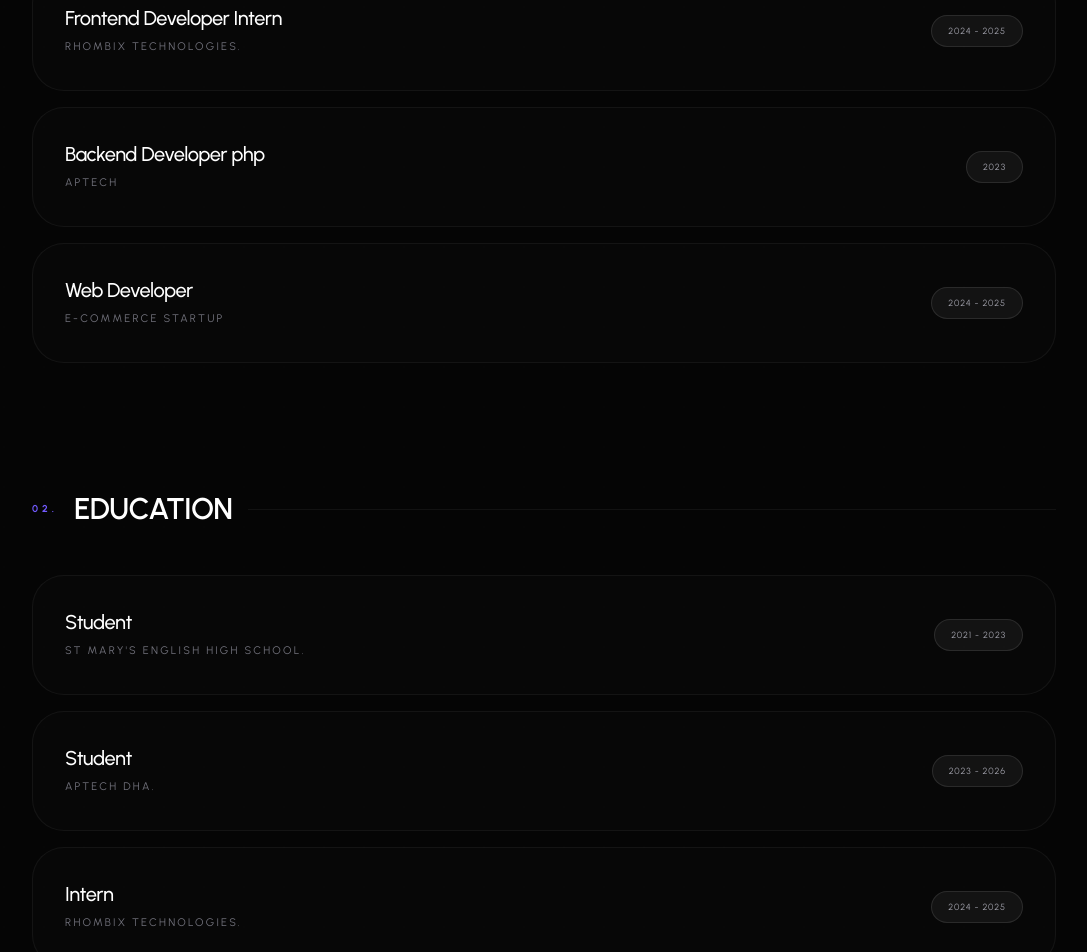
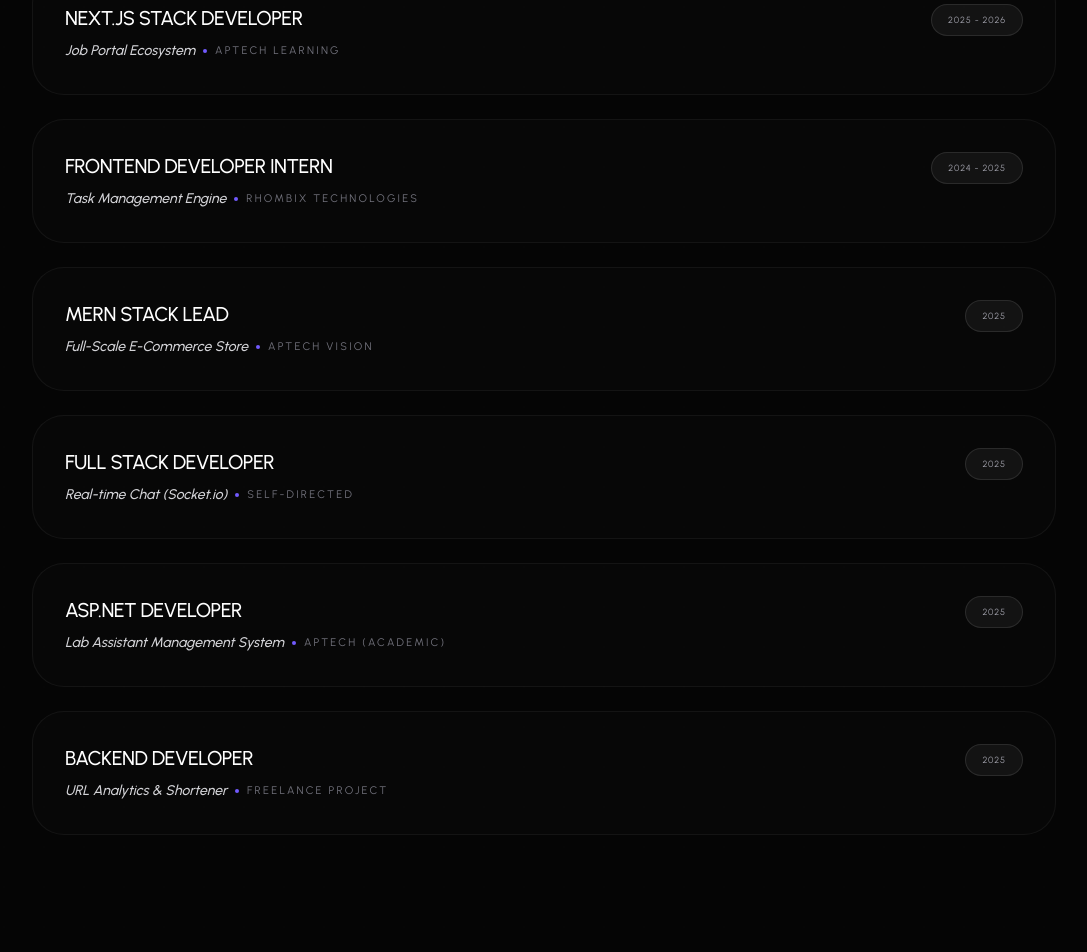
Before and after one commit to elishabhatti/elisha-portfolio, a Next.js app: page / in a window 1280 px wide. Shown: the part 4089-5041 px from the top of the page, without its empty margins (96-1183 px from the left). Built offline with nearby package versions, Linux system fonts and the light colour scheme.

Commit message:
changed the resume section

```diff
--- a/components/pages/Resume.jsx
+++ b/components/pages/Resume.jsx
@@ -1,12 +1,13 @@
 "use client";
 
 import { motion } from "framer-motion";
-import {
-  FaHtml5, FaCss3, FaJs, FaReact, FaNodeJs
-} from "react-icons/fa";
+import { FaHtml5, FaCss3, FaJs, FaReact, FaNodeJs } from "react-icons/fa";
 import { FiFigma } from "react-icons/fi";
 import {
-  SiTailwindcss, SiNextdotjs, SiMongodb, SiTypescript
+  SiTailwindcss,
+  SiNextdotjs,
+  SiMongodb,
+  SiTypescript,
 } from "react-icons/si";
 import {
   Tooltip,
@@ -20,14 +21,24 @@ import education from "../../json/education.json";
 import skills from "../../json/skills.json";
 
 const icons = {
-  FaHtml5, FaCss3, FaJs, FaReact, FaNodeJs,
-  SiNextdotjs, SiTailwindcss, SiMongodb, SiTypescript, FiFigma,
+  FaHtml5,
+  FaCss3,
+  FaJs,
+  FaReact,
+  FaNodeJs,
+  SiNextdotjs,
+  SiTailwindcss,
+  SiMongodb,
+  SiTypescript,
+  FiFigma,
 };
 
 const Resume = () => {
   return (
-    <section id="resume" className="relative w-full py-24 px-6 md:px-24 bg-[#050505] overflow-hidden">
-
+    <section
+      id="resume"
+      className="relative w-full py-24 px-6 md:px-24 bg-[#050505] overflow-hidden"
+    >
       {/* 1. MAIN HEADING (Matches Contact/Project Headers) */}
       <motion.div
         initial={{ opacity: 0, y: -20 }}
@@ -44,16 +55,20 @@ const Resume = () => {
       <div className="absolute inset-0 bg-[radial-gradient(#ffffff01_1px,transparent_1px)] [background-size:40px_40px] pointer-events-none" />
 
       <div className="max-w-5xl mx-auto relative z-10">
-
         {/* --- EXPERIENCE SECTION --- */}
         <div className="mb-32">
           <div className="flex items-center gap-4 mb-12">
-            <p className="text-[#725afe] font-mono text-[10px] tracking-[0.4em] uppercase font-bold">01.</p>
-            <h3 className="text-white text-2xl md:text-3xl font-semibold tracking-tight uppercase">Experience</h3>
+            <p className="text-[#725afe] font-mono text-[10px] tracking-[0.4em] uppercase font-bold">
+              01.
+            </p>
+            <h3 className="text-white text-2xl md:text-3xl font-semibold tracking-tight uppercase">
+              Experience
+            </h3>
             <div className="h-[1px] flex-1 bg-white/5" />
           </div>
-
-          <div className="space-y-4">
+          <div className="space-y-6">
+            {" "}
+            {/* Increased gap slightly */}
             {experience.items.map((item, index) => (
               <motion.div
                 key={index}
@@ -62,16 +77,28 @@ const Resume = () => {
                 transition={{ delay: index * 0.1 }}
                 className="group p-8 border border-white/5 bg-white/[0.01] rounded-[2rem] hover:border-[#725afe]/30 transition-all duration-500"
               >
-                <div className="flex flex-col md:flex-row justify-between md:items-center gap-4">
-                  <div>
-                    <h3 className="text-xl font-medium text-white group-hover:text-[#725afe] transition-colors tracking-tight">
+                <div className="flex flex-col md:flex-row justify-between md:items-start gap-4">
+                  <div className="space-y-2">
+                    {/* Role / Position */}
+                    <h3 className="text-xl font-medium text-white group-hover:text-[#725afe] transition-colors tracking-tight uppercase">
                       {item.position}
                     </h3>
-                    <p className="text-zinc-500 font-mono text-[11px] uppercase tracking-[0.2em] mt-1">
-                      {item.company}
-                    </p>
+
+                    {/* Project Name & Company */}
+                    <div className="flex flex-wrap items-center gap-2">
+                      <span className="text-zinc-300 text-sm font-medium italic">
+                        {item.project_name}
+                      </span>
+                      <span className="w-1 h-1 rounded-full bg-[#725afe]" />{" "}
+                      {/* Minimal Divider */}
+                      <p className="text-zinc-500 font-mono text-[11px] uppercase tracking-[0.2em]">
+                        {item.company}
+                      </p>
+                    </div>
                   </div>
-                  <div className="px-4 py-1.5 rounded-full bg-white/5 border border-white/10 text-[9px] font-mono text-zinc-400 tracking-widest uppercase">
+
+                  {/* Date Badge */}
+                  <div className="px-4 py-1.5 rounded-full bg-white/5 border border-white/10 text-[9px] font-mono text-zinc-400 tracking-widest uppercase self-start">
                     {item.duration}
                   </div>
                 </div>
@@ -83,8 +110,12 @@ const Resume = () => {
         {/* --- EDUCATION SECTION --- */}
         <div className="mb-32">
           <div className="flex items-center gap-4 mb-12">
-            <p className="text-[#725afe] font-mono text-[10px] tracking-[0.4em] uppercase font-bold">02.</p>
-            <h3 className="text-white text-2xl md:text-3xl font-semibold tracking-tight uppercase">Education</h3>
+            <p className="text-[#725afe] font-mono text-[10px] tracking-[0.4em] uppercase font-bold">
+              02.
+            </p>
+            <h3 className="text-white text-2xl md:text-3xl font-semibold tracking-tight uppercase">
+              Education
+            </h3>
             <div className="h-[1px] flex-1 bg-white/5" />
           </div>
 
@@ -118,8 +149,12 @@ const Resume = () => {
         {/* --- SKILLS SECTION --- */}
         <div>
           <div className="flex items-center gap-4 mb-12">
-            <p className="text-[#725afe] font-mono text-[10px] tracking-[0.4em] uppercase font-bold">03.</p>
-            <h3 className="text-white text-2xl md:text-3xl font-semibold tracking-tight uppercase">Skills</h3>
+            <p className="text-[#725afe] font-mono text-[10px] tracking-[0.4em] uppercase font-bold">
+              03.
+            </p>
+            <h3 className="text-white text-2xl md:text-3xl font-semibold tracking-tight uppercase">
+              Skills
+            </h3>
             <div className="h-[1px] flex-1 bg-white/5" />
           </div>
 
@@ -145,7 +180,6 @@ const Resume = () => {
             </ul>
           </TooltipProvider>
         </div>
-
       </div>
     </section>
   );
--- a/json/education.json
+++ b/json/education.json
@@ -1,22 +1,28 @@
 {
-  "icon": "./assets/resume/cap.svg",
-  "title": "My Education",
-  "description": "Completed my Bachelor's in Computer Science, where I built a strong foundation in programming, web development, and software engineering. I also worked on academic projects that strengthened my problem-solving and teamwork skills.",
   "items": [
     {
-      "institution": "St Mary's English High School.",
-      "position": "Student",
-      "duration": "2021 - 2023 "
+      "institution": "Aptech Learning DHA",
+      "degree": "Advanced Diploma in Software Engineering",
+      "duration": "2023 - 2026",
+      "description": "Specializing in MERN Stack, cloud architecture, and enterprise application development."
     },
     {
-      "institution": "Aptech DHA.",
-      "position": "Student",
-      "duration": "2023 - 2026 "
+      "institution": "Rhombix Technologies",
+      "degree": "Full Stack Development Intern",
+      "duration": "2024 - 2025",
+      "description": "Collaborated on real-world projects, focusing on React.js components and backend API integration."
     },
     {
-      "institution": "Rhombix Technologies.",
-      "position": "Intern",
-      "duration": "2024 - 2025"
+      "institution": "Aptech DHA (Higher Secondary)",
+      "degree": "Intermediate in Computer Science",
+      "duration": "2023 - 2025",
+      "description": "Foundational studies in computer logic, database management, and programming basics."
+    },
+    {
+      "institution": "St. Mary's English High School",
+      "degree": "Secondary School Certification",
+      "duration": "2021 - 2023",
+      "description": "Initial technical exposure with a focus on science and analytical thinking."
     }
   ]
 }
--- a/json/experience.json
+++ b/json/experience.json
@@ -1,23 +1,40 @@
 {
-  "icon": "./assets/resume/badge.svg",
-  "title": "My Experience",
-  "description": "I have worked on freelance and academic projects, specializing in web development and UI/UX design. My focus has been on creating responsive websites, intuitive interfaces, and scalable applications while continuously improving my skills in modern web technologies.",
-
   "items": [
     {
-      "company": "Rhombix Technologies.",
+      "company": "Aptech Learning",
+      "position": "Next.js Stack Developer",
+      "project_name": "Job Portal Ecosystem",
+      "duration": "2025 - 2026"
+    },
+    {
+      "company": "Rhombix Technologies",
       "position": "Frontend Developer Intern",
+      "project_name": "Task Management Engine",
       "duration": "2024 - 2025"
     },
     {
-      "company": "Aptech",
-      "position": "Backend Developer php",
-      "duration": "2023"
+      "company": "Aptech Vision",
+      "position": "MERN Stack Lead",
+      "project_name": "Full-Scale E-Commerce Store",
+      "duration": "2025"
     },
     {
-      "company": "E-commerce Startup",
-      "position": "Web Developer",
-      "duration": "2024 - 2025"
+      "company": "Self-Directed",
+      "position": "Full Stack Developer",
+      "project_name": "Real-time Chat (Socket.io)",
+      "duration": "2025"
+    },
+    {
+      "company": "Aptech (Academic)",
+      "position": "ASP.NET Developer",
+      "project_name": "Lab Assistant Management System",
+      "duration": "2025"
+    },
+    {
+      "company": "Freelance Project",
+      "position": "Backend Developer",
+      "project_name": "URL Analytics & Shortener",
+      "duration": "2025"
     }
   ]
 }
```
